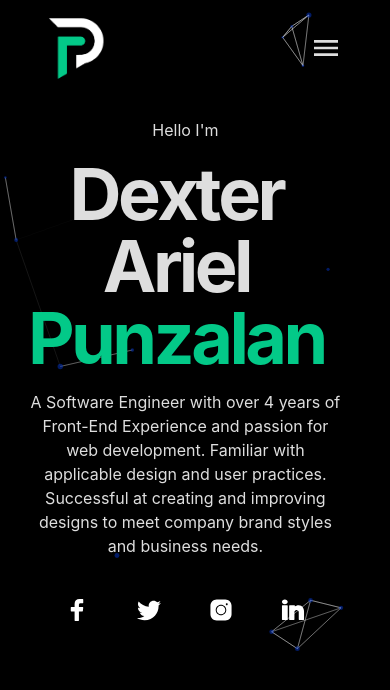
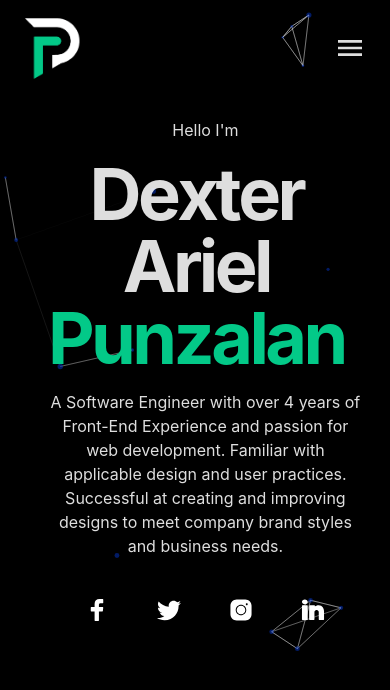
Before and after one commit to dapunzalan/dapunzalan.github.io, a React (Vite) app: page / in a window 390 px wide. Shown: the top 690 px of the page. Built offline with nearby package versions, Linux system fonts and the light colour scheme.

Commit message:
update responsiveness

```diff
--- a/src/components/Header/index.module.scss
+++ b/src/components/Header/index.module.scss
@@ -48,6 +48,7 @@
     display: flex;
     justify-content: space-between;
     position: relative;
+    padding: 16px 24px;
 
     &__links {
       display: none;
--- a/src/sections/introduction/index.module.scss
+++ b/src/sections/introduction/index.module.scss
@@ -5,6 +5,7 @@
   justify-content: space-between;
   gap: 40px;
   padding: 16px 48px;
+  overflow-x: hidden;
 
   &__info {
     max-width: 45%;
@@ -37,6 +38,10 @@
       height: auto;
     }
 
+    & > div:last-child {
+      display: none;
+    }
+
     &__profile {
       display: none;
     }
--- a/src/sections/introduction/index.tsx
+++ b/src/sections/introduction/index.tsx
@@ -6,6 +6,8 @@ import useAnimateIn from '../../hooks/useAnimateIn'
 import { Facebook, Instagram, LinkedIn, Twitter } from '../../components/Icons'
 
 const Wrapper = styled.div<{delay: string}>`
+  text-wrap: wrap;
+
   @keyframes appear {
     from {
       opacity: 0;
```
